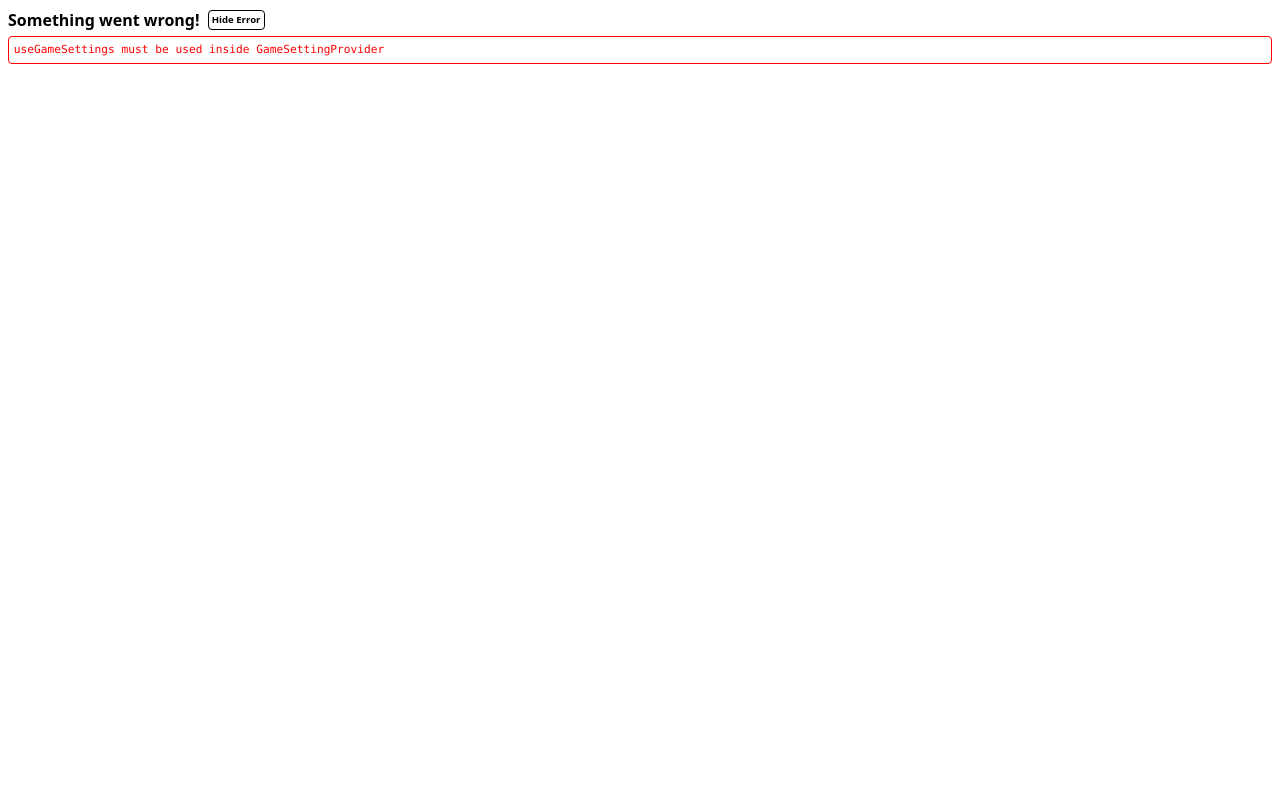
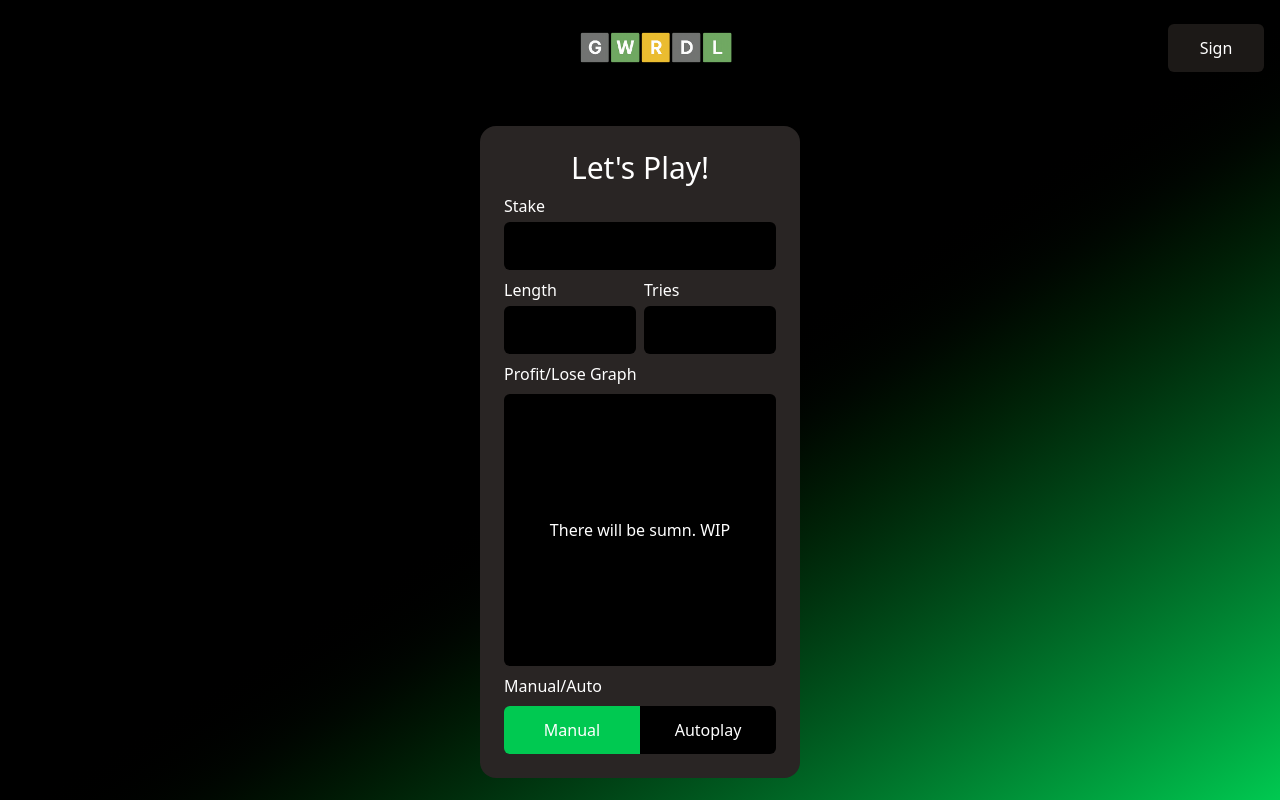
Before and after one commit to wiktorkleszcz/gwordle, a React (Vite) app: page /game in a window 1280 px wide. Built offline with nearby package versions, Linux system fonts and the light colour scheme.

Commit message:
fix: useGameSettings must be used inside GameSettingProvider

```diff
--- /dev/null
+++ b/src/components/Actions.tsx
@@ -0,0 +1,41 @@
+import Input from "./Input";
+import { useGameSettings } from "../store/gameSettingContext";
+
+export default function Actions() {
+    const {gameState, gameStateDispatch} = useGameSettings();
+    return (
+        <div className='flex flex-col justify-between content-center p-6 bg-stone-800 w-80 gap-2 rounded-2xl'>
+            <h1 className='flex flex-row justify-center text-white text-3xl'>Let's Play!</h1>
+            <Input type='number' desc='Stake' onChange={(event)=> gameStateDispatch({type: 'setStake', value: Number(event.target.value)})}/>
+            <div className='flex flex-row gap-2'>
+                <Input type='number' desc='Length' onChange={(event)=> gameStateDispatch({type: 'setLength', value: Number(event.target.value)})}/>
+                <Input type='number' desc='Tries'onChange={(event)=> gameStateDispatch({type: 'setTries', value: Number(event.target.value)})}/>
+            </div>
+            <div className='flex flex-col items-between gap-2'>
+                <label className='text-white'>Profit/Lose Graph</label>
+                <div className='bg-black h-68 w-68 rounded-md flex flex-row justify-center items-center'>
+                    <p className='text-white'>There will be sumn. WIP</p>
+                </div>
+            </div>
+            <div className='flex flex-col items-between gap-2'>
+                <label className='text-white'>Manual/Auto</label>
+                <div className='flex flex-row justify-center'>
+                    <button
+                      type='button'
+                      className={`${gameState.mode === "manual" ? "bg-green-500" : "bg-black"} hover:bg-stone-900 text-white p-3 rounded-bl-md rounded-tl-md min-w-24 transition-colors w-full`}
+                      onClick={() => gameStateDispatch({type: 'setMode', value: 'manual'})}
+                      >
+                        Manual
+                      </button>
+                    <button
+                      type='button'
+                      className={`${gameState.mode === "auto" ? "bg-green-500" : "bg-black"} hover:bg-stone-900 text-white p-3 rounded-br-md rounded-tr-md min-w-24 transition-colors w-full`}
+                      onClick={() => gameStateDispatch({type: 'setMode', value: 'auto'})}
+                      >
+                        Autoplay
+                      </button>
+                </div>
+            </div>
+            </div>
+    )
+}
--- a/src/routes/game.tsx
+++ b/src/routes/game.tsx
@@ -4,51 +4,21 @@ import Header from '#/components/Header'
 import Input from '#/components/Input'
 import { createFileRoute } from '@tanstack/react-router'
 import { GameSettingProvider, useGameSettings } from '#/store/gameSettingContext'
+import Actions from '#/components/Actions'
 
 export const Route = createFileRoute('/game')({
   component: RouteComponent,
 })
 
 function RouteComponent() {
-  const {gameState, gameStateDispatch} = useGameSettings()
   return (
     <div className='flex flex-col gap-2 bg-gradient-to-br from-black via-black to-green-500 w-screen h-screen overflow-hidden'>
         <Header link='/'/>
         <main className='flex flex-row justify-center items-center h-full'>
-            <div className='flex flex-col justify-between content-center p-6 bg-stone-800 w-80 gap-2 rounded-2xl'>
-            <h1 className='flex flex-row justify-center text-white text-3xl'>Let's Play!</h1>
-            <Input type='number' desc='Stake' onChange={(event)=> gameStateDispatch({type: 'setStake', value: Number(event.target.value)})}/>
-            <div className='flex flex-row gap-2'>
-                <Input type='number' desc='Length' onChange={(event)=> gameStateDispatch({type: 'setLength', value: Number(event.target.value)})}/>
-                <Input type='number' desc='Tries'onChange={(event)=> gameStateDispatch({type: 'setTries', value: Number(event.target.value)})}/>
-            </div>
-            <div className='flex flex-col items-between gap-2'>
-                <label className='text-white'>Profit/Lose Graph</label>
-                <div className='bg-black h-68 w-68 rounded-md flex flex-row justify-center items-center'>
-                    <p className='text-white'>There will be sumn. WIP</p>
-                </div>
-            </div>
-            <div className='flex flex-col items-between gap-2'>
-                <label className='text-white'>Manual/Auto</label>
-                <div className='flex flex-row justify-center'>
-                    <button
-                      type='button'
-                      className={`${gameState.mode === "manual" ? "bg-green-500" : "bg-black"} hover:bg-stone-900 text-white p-3 rounded-bl-md rounded-tl-md min-w-24 transition-colors w-full`}
-                      onClick={() => gameStateDispatch({type: 'setMode', value: 'manual'})}
-                      >
-                        Manual
-                      </button>
-                    <button
-                      type='button'
-                      className={`${gameState.mode === "auto" ? "bg-green-500" : "bg-black"} hover:bg-stone-900 text-white p-3 rounded-br-md rounded-tr-md min-w-24 transition-colors w-full`}
-                      onClick={() => gameStateDispatch({type: 'setMode', value: 'auto'})}
-                      >
-                        Autoplay
-                      </button>
-                </div>
-            </div>
-            </div>
-            <Board />
+          <GameSettingProvider>
+            <Actions />
+          </GameSettingProvider>
+          <Board />
         </main>
     </div>
   )
--- a/src/store/GameSettingContext.tsx
+++ b/src/store/GameSettingContext.tsx
@@ -1,4 +1,4 @@
-import { log } from "console";
+
 import { createContext, useContext, useReducer, type ReactNode, type Dispatch } from "react";
 
 export type GameState = {
@@ -29,16 +29,12 @@ const initialGameState: GameState = {
 function gameReducer(state: GameState, action: GameAction): GameState {
     switch (action.type) {
       case 'setStake':
-        log("stake has changed")
         return { ...state, stake: action.value }
       case 'setLength':
-        log("length has changed")
         return { ...state, length: action.value }
       case 'setTries':
-        log("tires has changed")
         return { ...state, tries: action.value }
       case 'setMode':
-        log("mode has changed")
         return { ...state, mode: action.value }
       default:
         return state
```
